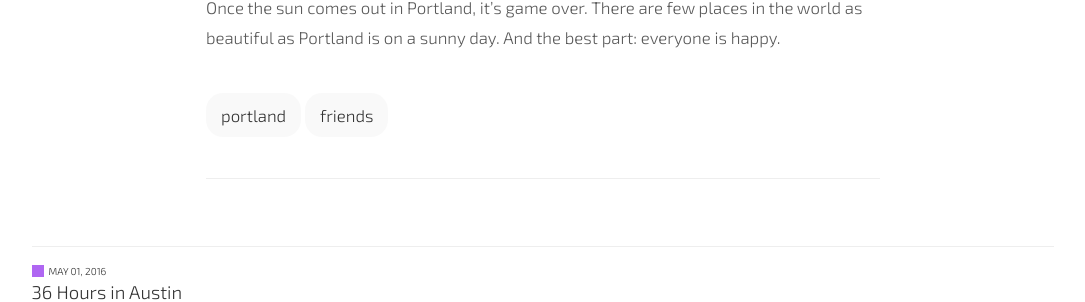
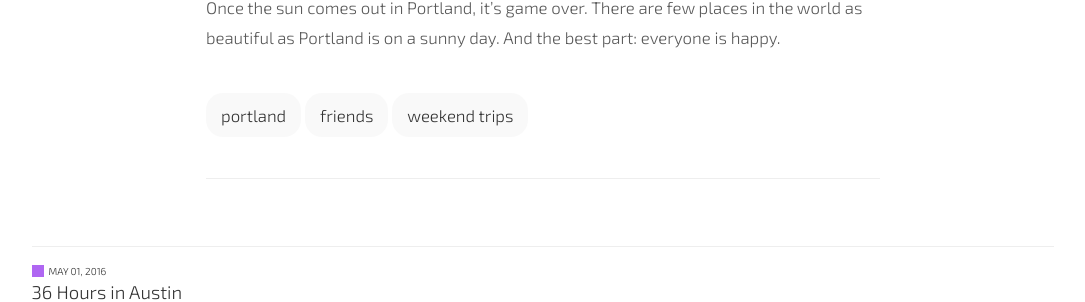
Before and after one commit to PHironaka/Miru-Blog, a Jekyll site: the page built from _posts/2016-06-04-nothing-beats-a-sunny-portlandia.markdown, in a window 1280 px wide. Shown: the part 456-758 px from the top of the page, without its empty margins (97-1182 px from the left). Built offline with Jekyll 4.4.1, drawn with Linux system fonts in a browser that asks for light colours; some web fonts are replaced; a script that is not in the unit is left out; comment, search, counter and statistics services are not loaded.

Commit message:
Updated Nothing Beats A Sunny Portlandia

```diff
--- a/_posts/2016-06-04-nothing-beats-a-sunny-portlandia.markdown
+++ b/_posts/2016-06-04-nothing-beats-a-sunny-portlandia.markdown
@@ -4,6 +4,7 @@ date: 2016-06-04 19:01:00 Z
 tags:
 - portland
 - friends
+- weekend trips
 author: Peter Hironaka
 name: peter-hironaka
 Field name:
```
